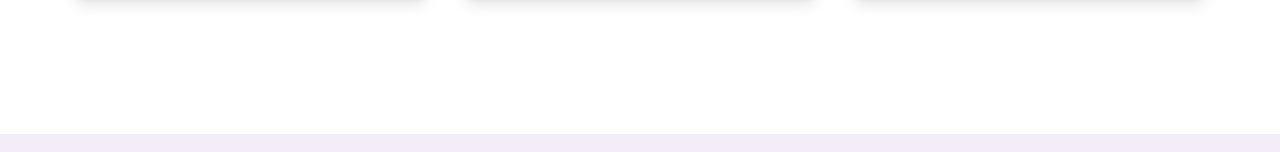
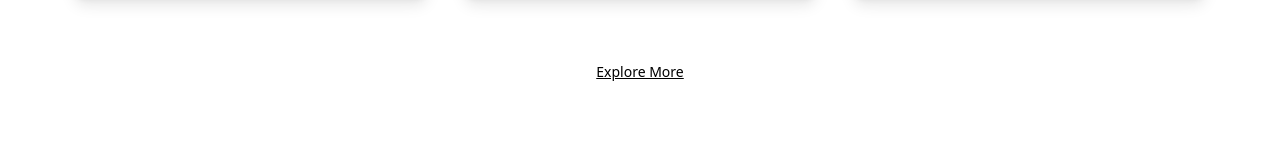
Before and after one commit to KavithRashintha/The_Pearl, a Next.js app in the folder Front-End/the_pearl/: page /home in a window 1280 px wide. Shown: the part 1864-2016 px from the top of the page. Built offline with nearby package versions, Linux system fonts and the light colour scheme.

Commit message:
Explore more link added

```diff
--- a/Front-End/the_pearl/src/app/(tourist)/home/page.tsx
+++ b/Front-End/the_pearl/src/app/(tourist)/home/page.tsx
@@ -1,6 +1,7 @@
 import TouristHeroSection from "@/app/(tourist)/components/tourist_hero_section";
 import Image from 'next/image';
 import ImageCardsCarousel from "@/app/(tourist)/components/image_cards_carousel";
+import Link from "next/link";
 export default function Home(){
     return(
         <div>
@@ -37,6 +38,7 @@ export default function Home(){
                 <div className="flex flex-col justify-center items-center px-4">
                     <h1 className="font-semibold text-4xl text-royal-purple mb-6 mb-20">Explore The Beauty</h1>
                     <ImageCardsCarousel />
+                    <Link href="/destinations" className="underline text-sm mb-4">Explore More</Link>
                 </div>
             </div>
         </div>
```
